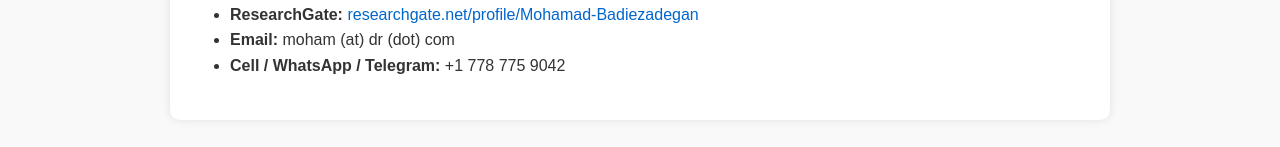
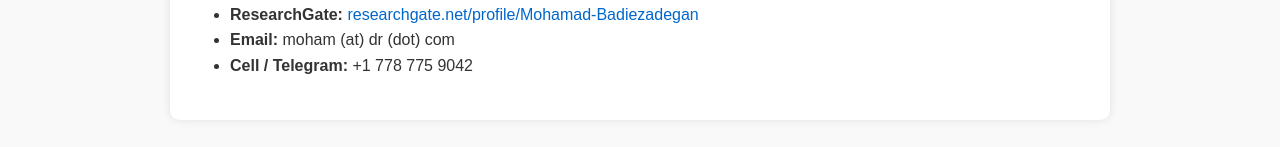
Before and after one commit to mbzadegan/mbzadegan.github.io, a plain HTML site: page index.html in a window 1280 px wide. Shown: the part 906-1053 px from the top of the page. Drawn offline with Linux system fonts and the light colour scheme.

Commit message:
Update index.html

```diff
--- a/index.html
+++ b/index.html
@@ -114,7 +114,7 @@ href="https://figshare.com/articles/book/FreeBSD_customization_for_High-Performa
               href="https://www.researchgate.net/profile/Mohamad-Badiezadegan"
               target="_blank">researchgate.net/profile/Mohamad-Badiezadegan</a></li>
           <li><strong>Email:</strong> moham (at) dr (dot) com</li>
-          <li><strong>Cell / WhatsApp / Telegram:</strong> +1 778 775
+          <li><strong>Cell / Telegram:</strong> +1 778 775
             9042</li>
         </ul>
         <p><br>
```
